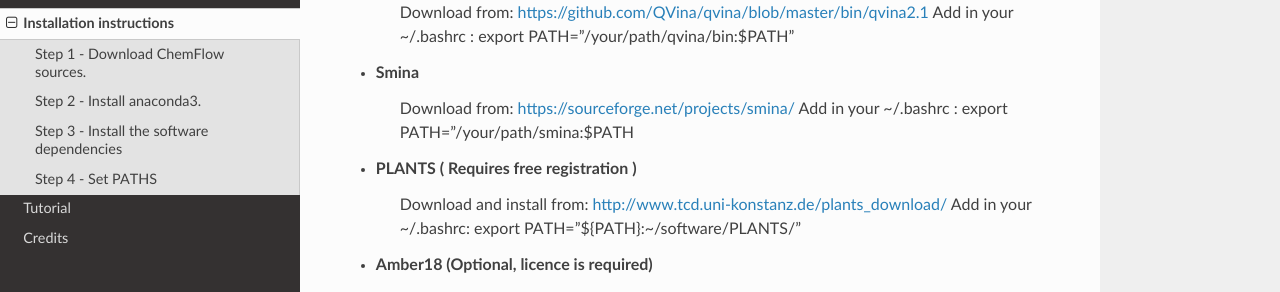
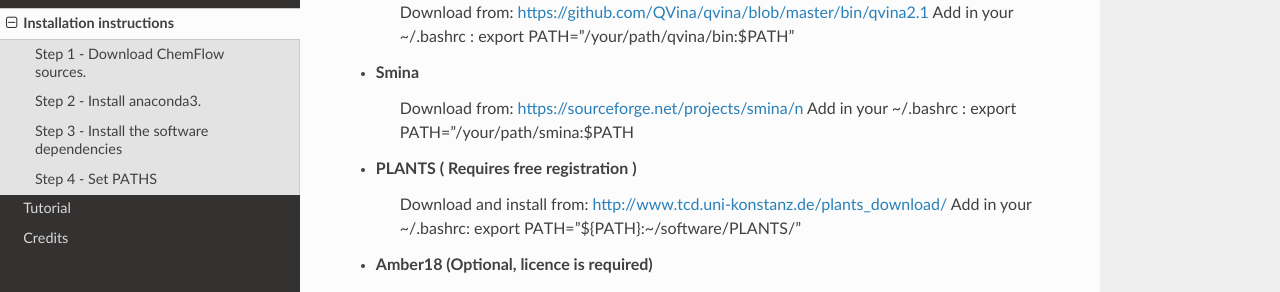
Before and after one commit to IFMlab/ChemFlow, a Sphinx documentation site: the page built from docs/installation.rst, in a window 1280 px wide and 900 px high, scrolled down 758 px. Shown: the part 159-451 px from the top of the window. Built offline with Sphinx 7.4.7 and the Read the Docs theme 2.0.0, drawn with Linux system fonts in a browser that asks for light colours.

```diff
--- a/docs/installation.rst
+++ b/docs/installation.rst
@@ -42,7 +42,7 @@ Step 3 - Install the software dependencies
     Add in your ~/.bashrc : export PATH="/your/path/qvina/bin:$PATH"
 
 * Smina
-    Download from: https://sourceforge.net/projects/smina/
+    Download from: https://sourceforge.net/projects/smina/\n
     Add in your ~/.bashrc : export PATH="/your/path/smina:$PATH
 
 * PLANTS ( Requires free registration )
```
